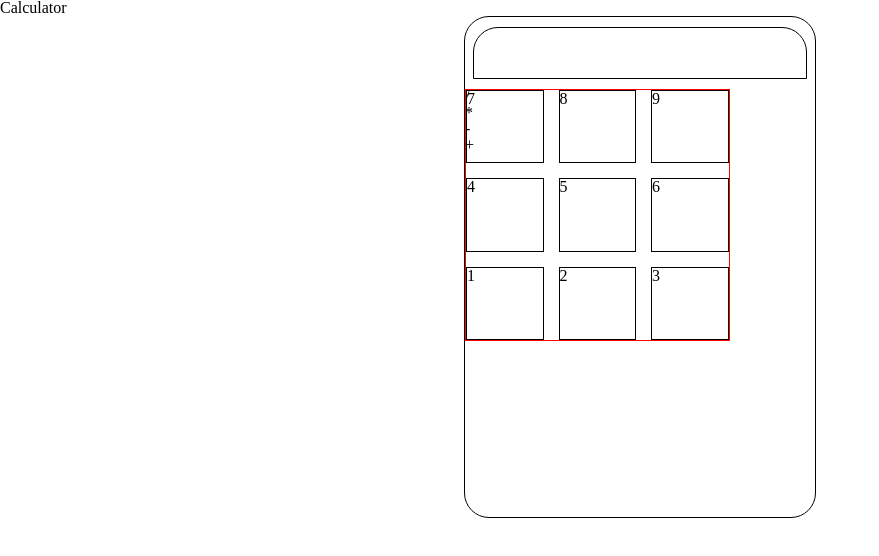
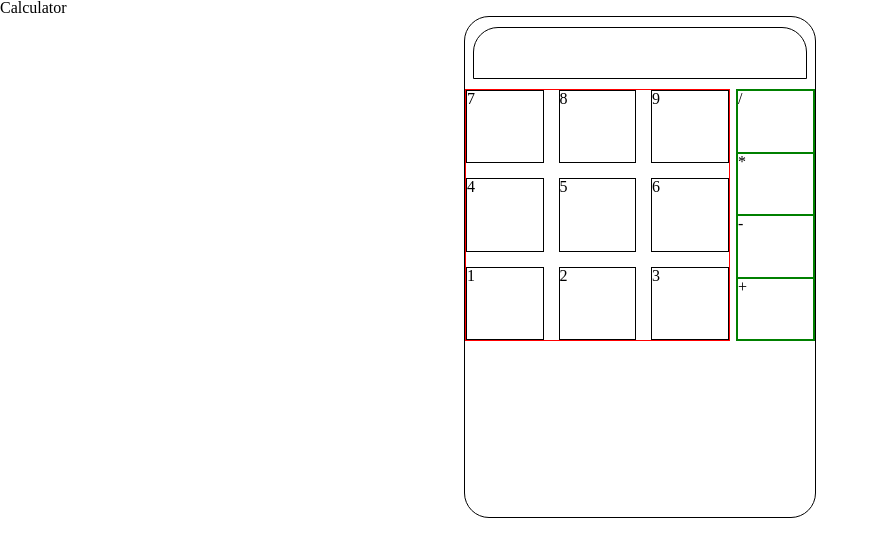
Before and after one commit to benjorama/calculator, a plain HTML site: page index.html in a window 1280 px wide. Shown: the whole page, without its empty margins (0-879 px from the left). Drawn offline with Linux system fonts and the light colour scheme.

Commit message:
Style operation keys.

```diff
--- a/style.css
+++ b/style.css
@@ -33,3 +33,18 @@
 .numberKeys div {
     border: 1px solid black;
 }
+
+.operationKeys {
+    display: flex;
+    height: 50%;
+    flex-direction: column;
+    position: absolute;
+    right: 0;
+    border: 1px solid green;
+}
+
+.operationKeys div {
+    border: 1px solid green;
+    width: 75px;
+    height: 75px;
+}
```
